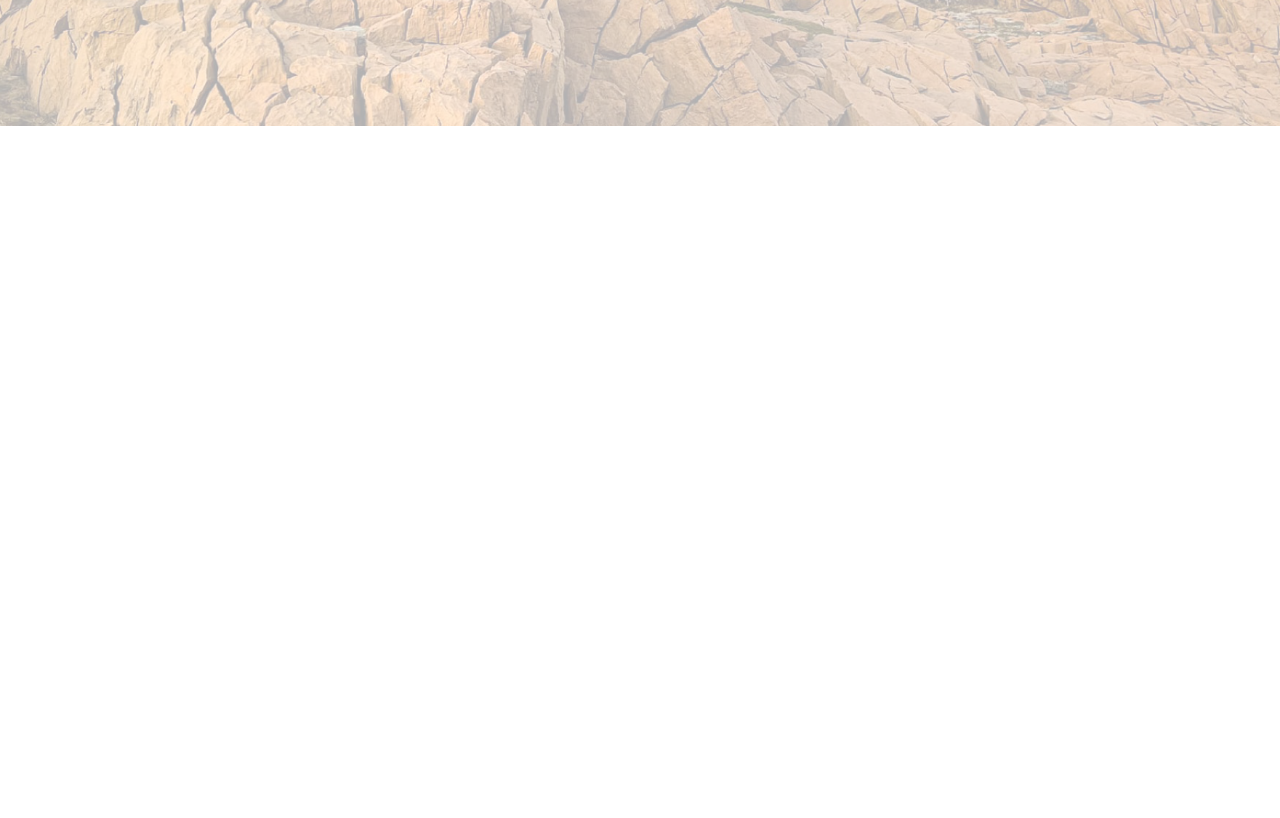
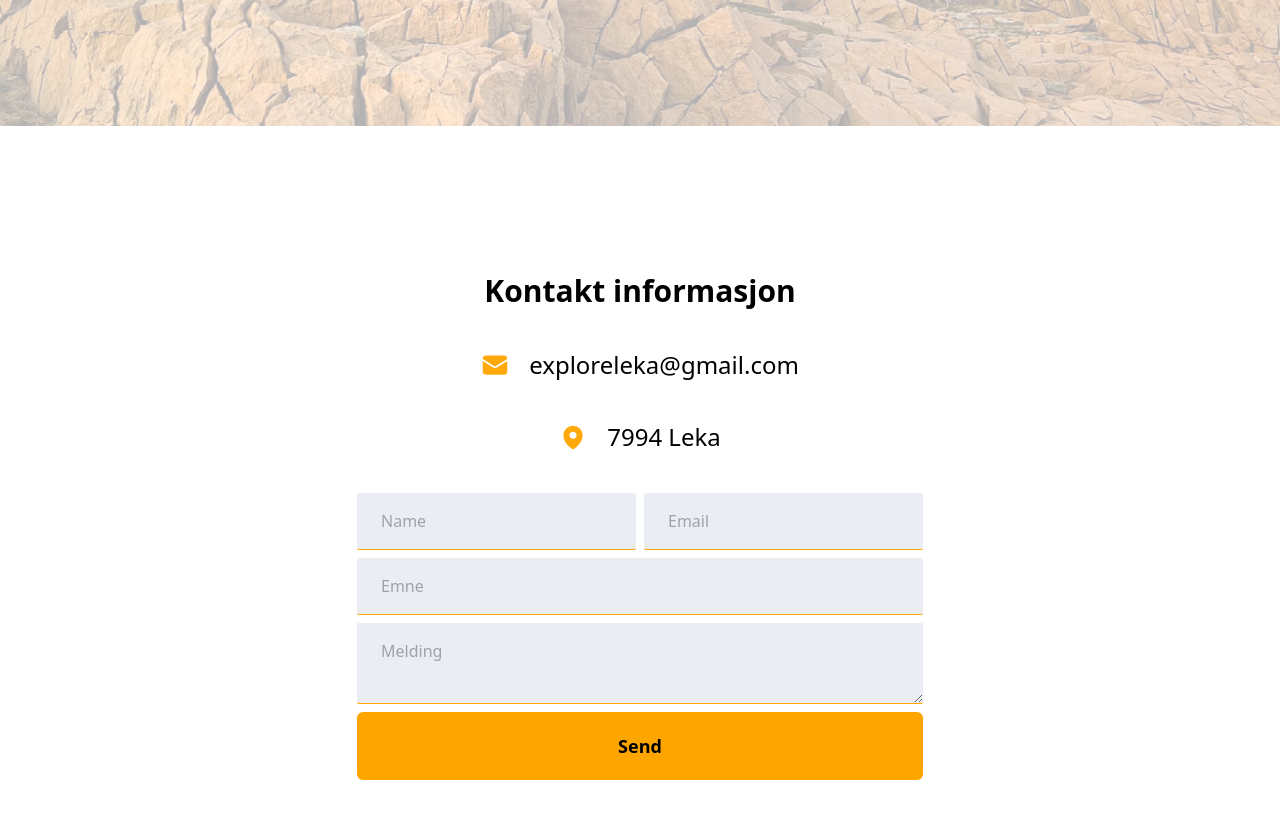
Before and after one commit to camilla-design/exploreL, a Next.js app: page / in a window 1280 px wide. Shown: the part 2900-3718 px from the top of the page. Before the commit the page ends 3026 px from the top, so only its background shows below. Built offline with nearby package versions, Linux system fonts and the light colour scheme.

Commit message:
added contact form

```diff
--- /dev/null
+++ b/components/ContactUs.tsx
@@ -0,0 +1,67 @@
+import React from 'react';
+import { PhoneIcon, MapPinIcon, EnvelopeIcon } from "@heroicons/react/24/solid";
+import { useForm, SubmitHandler } from "react-hook-form";
+
+type Inputs = {
+    name: string,
+    email: string,
+    subject: string,
+    message: string,
+}
+
+type Props = {}
+
+
+
+function ContactUs({ }: Props) {
+    const {
+        register,
+        handleSubmit,
+    } = useForm<Inputs>();
+
+
+
+    const onSubmit: SubmitHandler<Inputs> = (formData) => {
+
+
+        window.location.href = `mailto:exploreleka@gmail.com?subject=${formData.subject}&body=Hei, mitt navn er ${formData.name}. ${formData.message}`;
+    };
+    return (
+        <div className='h-screen flex relative flex-col text-center md:text-left md:flex-row max-w-7xl px-10 justify-evenly mx-auto items-center'>
+            <div className='flex flex-col space-y-10'>
+                <h4 className='text-3xl font-bold text-center'>Kontakt informasjon</h4>
+
+                <div className='space-y-10'>
+
+                    <div className='flex items-center space-x-5 justify-center'>
+                        <EnvelopeIcon className='text-[#ffa500] h-7 w-7 animate-pulse' />
+                        <p className='text-2xl'>exploreleka@gmail.com</p>
+                    </div>
+
+                    <div className='flex items-center space-x-5 justify-center'>
+                        <MapPinIcon className='text-[#ffa500] h-7 w-7 animate-pulse' />
+                        <p className='text-2xl'>7994 Leka</p>
+                    </div>
+                </div>
+
+
+
+                {/* Form */}
+                <form onSubmit={handleSubmit(onSubmit)} className='flex flex-col space-y-2 w-fit mx-auto'>
+                    <div className='flex space-x-2'>
+                        <input {...register('name')} className='contactInput' placeholder='Name' type="text" />
+                        <input {...register('email')} className='contactInput' placeholder='Email' type="email" />
+                    </div>
+                    <input {...register('subject')} className='contactInput' placeholder='Emne' type="text" />
+
+                    <textarea {...register('message')} className='contactInput' placeholder='Melding' />
+                    <button type="submit" className='bg-[#ffa500] py-5 px-10 rounded-md text-black font-bold text-lg'>Send</button>
+
+                </form>
+
+            </div>
+        </div>
+    )
+}
+
+export default ContactUs
--- a/package.json
+++ b/package.json
@@ -9,6 +9,7 @@
     "lint": "next lint"
   },
   "dependencies": {
+    "@heroicons/react": "^2.0.18",
     "@types/node": "18.16.3",
     "@types/react": "18.2.5",
     "@types/react-dom": "18.2.3",
@@ -18,6 +19,7 @@
     "postcss": "8.4.23",
     "react": "18.2.0",
     "react-dom": "18.2.0",
+    "react-hook-form": "^7.44.3",
     "react-social-icons": "^5.15.0",
     "tailwind-scrollbar": "^3.0.4",
     "tailwindcss": "3.3.2",
--- a/pages/index.tsx
+++ b/pages/index.tsx
@@ -8,6 +8,7 @@ import About from '@/components/About'
 import Tours from '@/components/Tours'
 import ExploreTour from '@/components/ExploreTour';
 import SilentTour from '@/components/SitentTour';
+import ContactUs from '@/components/ContactUs';
 
 
 const Home: NextPage = () => {
@@ -43,28 +44,26 @@ const Home: NextPage = () => {
         </section>
 
 
+        {/* ABOUT */ }
+
+     <section className='snap-center'>
+        <About />
+        </section>
+
+         {/* CONTACT */ }
+
+        <section className='snap-center'>
+        <ContactUs />
+       </section>
+
+
+       </div>
 
 
 
 
 
 
-
-
-        {/* ABOUT */ }
-
-     <section>
-        <About />
-        </section>
-
-
-       </div>
-
-
-
-        {/* FEEDBACK */ }
-
-        {/* CONTACT */ }
 
 
 
--- a/styles/globals.css
+++ b/styles/globals.css
@@ -36,6 +36,6 @@
 }
 
   .contactInput {
-      @apply outline-none bg-slate-400/20 rounded-sm border-b px-6 py-4 border-white text-gray-300 placeholder-gray-300 transition-all
+      @apply outline-none bg-slate-400/20 rounded-sm border-b px-6 py-4 border-[#ffa500] text-black placeholder-gray-400 transition-all
   }
 }
```
Also changed, not shown: 1 other file (tests, documents, lock files or other folders).
